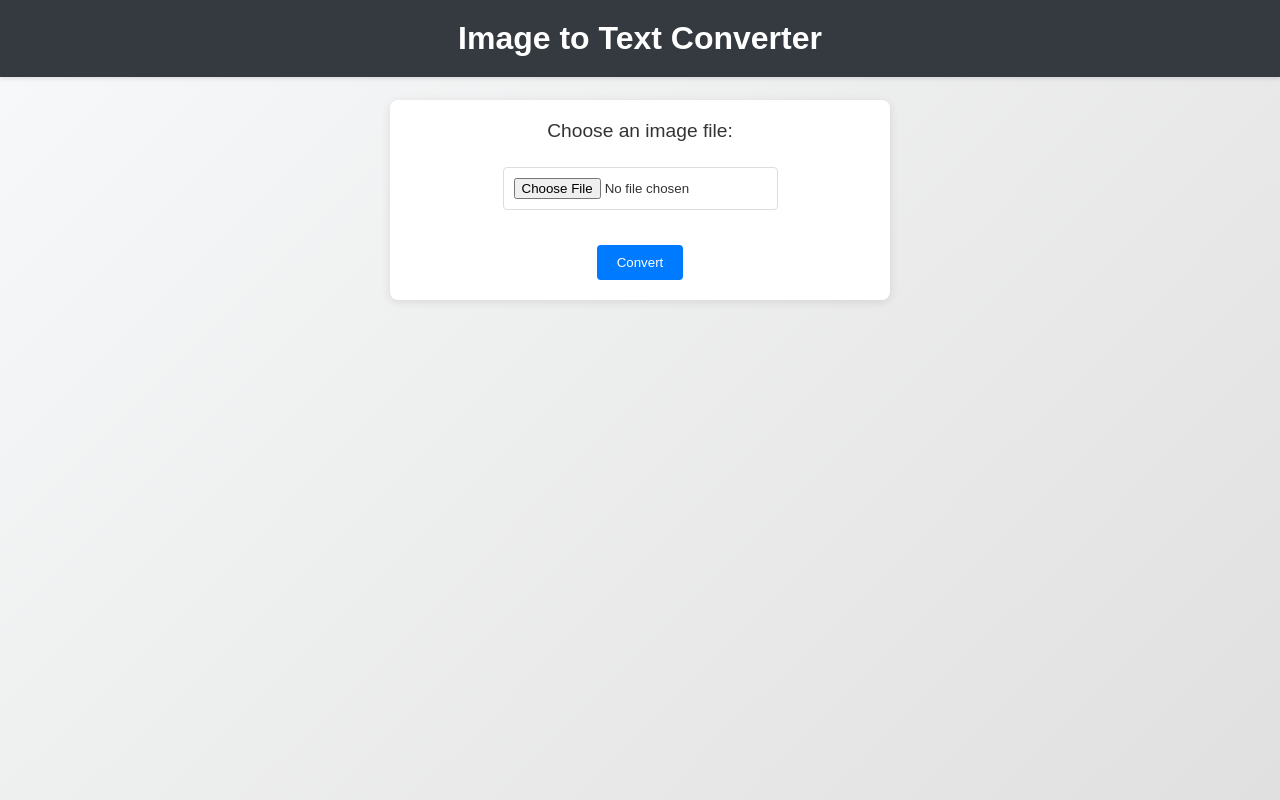
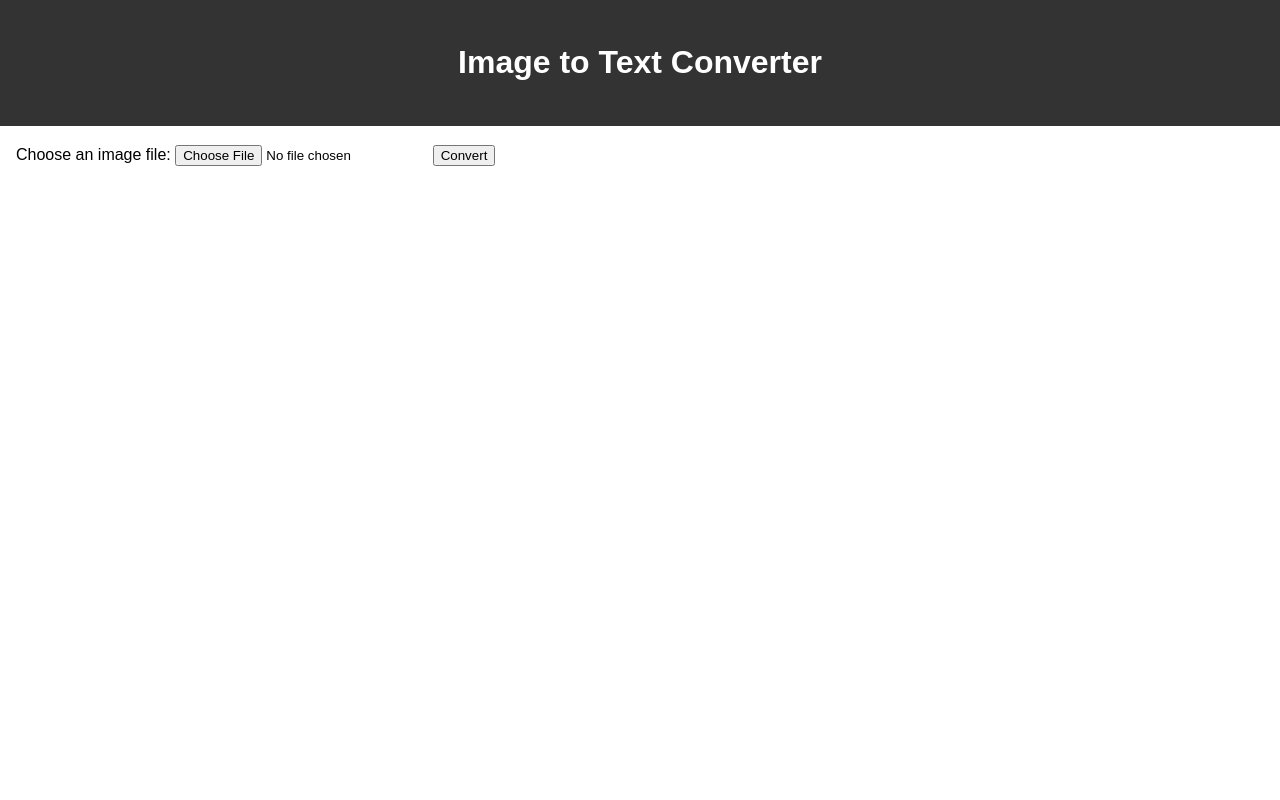
Before and after one commit to LassonLi/UOB_2024_LLM_EYE_HOSPTITAL, a Flask app: page / in a window 1280 px wide. Run offline with Flask 3, Linux system fonts and the light colour scheme.

Commit message:
modify webpage details

```diff
--- a/lewis_qiyue_web/app/static/styles.css
+++ b/lewis_qiyue_web/app/static/styles.css
@@ -1,94 +1,48 @@
-/* Reset some basic elements */
-* {
+body {
+    font-family: Arial, sans-serif;
+    line-height: 1.6;
     margin: 0;
     padding: 0;
-    box-sizing: border-box;
-}
-
-body {
-    font-family: 'Arial', sans-serif;
-    background: linear-gradient(135deg, #f8f9fa, #e0e0e0);
-    color: #333;
-    display: flex;
-    flex-direction: column;
-    align-items: center;
-    min-height: 100vh;
 }
 
 header {
-    background-color: #343a40;
-    color: white;
-    width: 100%;
+    background: #333;
+    color: #fff;
+    padding: 1rem 0;
     text-align: center;
-    padding: 20px 0;
-    box-shadow: 0 2px 4px rgba(0, 0, 0, 0.1);
-    position: fixed;
-    top: 0;
-}
-
-header h1 {
-    margin: 0;
-    font-size: 2rem;
 }
 
 main {
-    background-color: white;
-    padding: 20px;
-    border-radius: 8px;
-    box-shadow: 0 2px 10px rgba(0, 0, 0, 0.1);
-    width: 90%;
-    max-width: 500px;
-    text-align: center;
-    margin-top: 100px;
+    padding: 1rem;
 }
 
 form {
-    display: flex;
-    flex-direction: column;
-    align-items: center;
-    gap: 15px;
+    margin-bottom: 2rem;
 }
 
-label {
-    font-size: 1.2rem;
-    margin-bottom: 10px;
+.content {
+    display: flex;
+    gap: 2rem;
 }
 
-input[type="file"] {
-    padding: 10px;
-    border: 1px solid #ddd;
-    border-radius: 4px;
-    margin-bottom: 20px;
+.image-section, .text-section {
+    flex: 1;
+    border: 1px solid #ccc;
+    padding: 1rem;
+    border-radius: 5px;
 }
 
-button {
-    background-color: #007bff;
-    color: white;
-    border: none;
-    padding: 10px 20px;
-    border-radius: 4px;
-    cursor: pointer;
-    transition: background-color 0.3s;
-}
-
-button:hover {
-    background-color: #0056b3;
+.image-section img {
+    max-width: 100%;
+    height: auto;
+    display: block;
 }
 
 .error {
-    background-color: #f8d7da;
-    color: #721c24;
-    border: 1px solid #f5c6cb;
-    padding: 10px;
-    border-radius: 4px;
-    margin-top: 20px;
+    color: red;
+    margin-top: 1rem;
 }
 
-.result {
-    background-color: #d4edda;
-    color: #155724;
-    border: 1px solid #c3e6cb;
-    padding: 10px;
-    border-radius: 4px;
-    margin-top: 20px;
+.text-section h2, .image-section h2 {
+    margin-top: 0;
 }
--- a/lewis_qiyue_web/app/templates/webpage.html
+++ b/lewis_qiyue_web/app/templates/webpage.html
@@ -18,16 +18,26 @@
             <input type="file" id="image" name="image" accept="image/*, application/pdf" required>
             <button type="submit">Convert</button>
         </form>
+
+        <div class="content">
+            {% if image_url %}
+                <div class="image-section">
+                    <h2>Uploaded Image</h2>
+                    <img src="{{ url_for('static', filename=image_url) }}" alt="Uploaded Image">
+                </div>
+            {% endif %}
+            {% if text %}
+                <div class="text-section">
+                    <h2>Extraction Result</h2>
+                    <p>Here is the text extracted from your image:</p>
+                    <p>{{ text }}</p>
+                </div>
+            {% endif %}
+        </div>
+
         {% if error %}
             <div class="error">
                 <p>{{ error }}</p>
-            </div>
-        {% endif %}
-        {% if text %}
-            <div class="result">
-                <h2>Extraction Result</h2>
-                <p>Here is the text extracted from your image:</p>
-                <p>{{ text }}</p>
             </div>
         {% endif %}
     </main>
```
